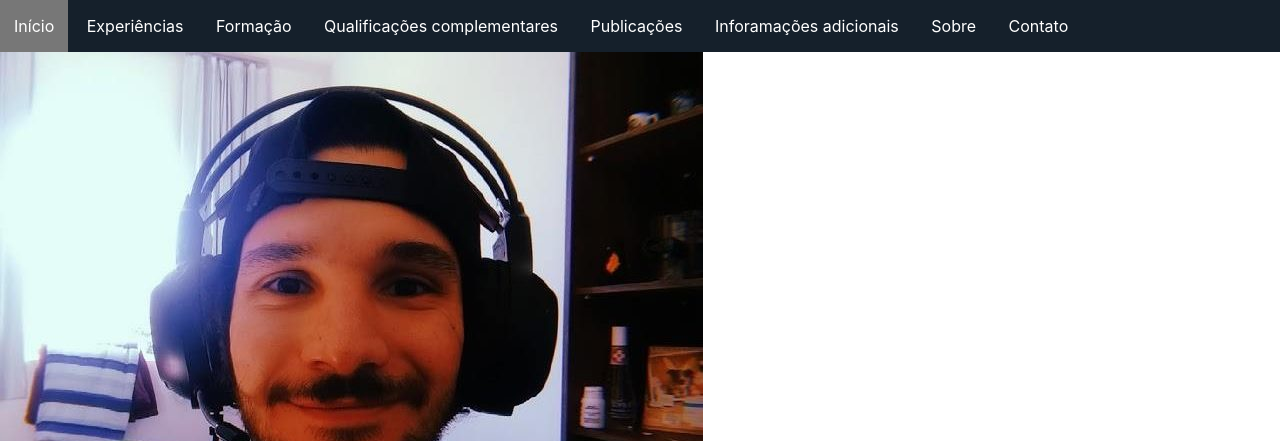
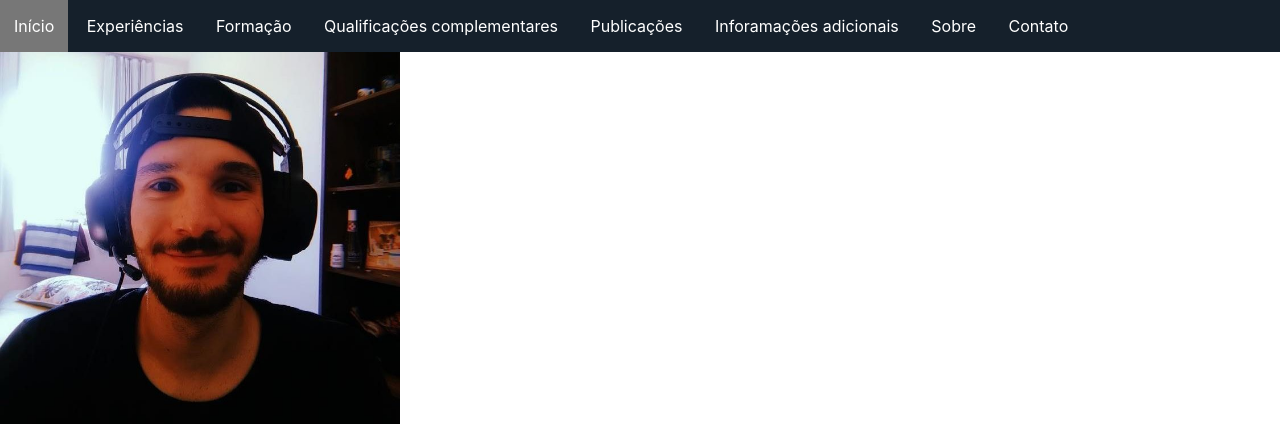
Before and after one commit to FernandoLottermann/curriculo, a plain HTML site: page sobre.html in a window 1280 px wide. Shown: the top 441 px of the page. Drawn offline with Linux system fonts and the light colour scheme.

Commit message:
Alteração de imagem

```diff
--- a/css/large.css
+++ b/css/large.css
@@ -105,8 +105,6 @@ div.menu a:hover {
 }
 
 .imgperfil {
-    width: "400px";
-    height: "400px";
     padding: 30px;
     border: 3px;
     border-radius: 50%;
--- a/sobre.html
+++ b/sobre.html
@@ -58,10 +58,9 @@
 
     <header id="header">
         <div class=imgperfil>
-
-            <img src="img/perfil.jpg" alt="Perfil" title="Perfil">
-            <!--width="400px" height="400px"-->
-
+            <br>
+            <img src="img/perfil.jpg" alt="Perfil" width="400px" height="400px" title="Perfil">
+            <br>
         </div>
     </header>
 
```
